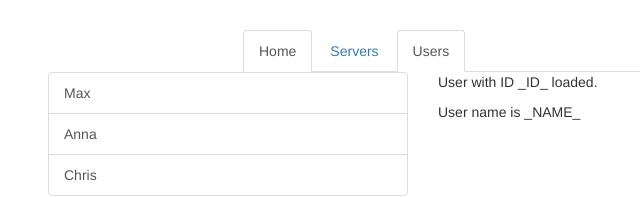
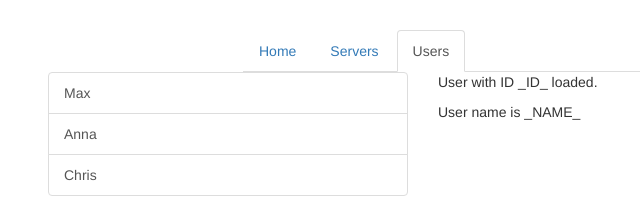
Before and after one commit to shivsuryan/routingAngular, an Angular app: page /users in a window 1280 px wide. Shown: the top 197 px of the page, without its empty margins (22-662 px from the left). Built offline with nearby package versions, Linux system fonts and the light colour scheme.

Commit message:
Make the home tab inactive when clicked on other links.

```diff
--- a/src/app/app.component.html
+++ b/src/app/app.component.html
@@ -2,7 +2,7 @@
   <div class="row">
     <div class="col-xs-12 col-sm-10 col-md-8 col-sm-offset-1 col-md-offset-2">
       <ul class="nav nav-tabs">
-        <li role="presentation" routerLinkActive="active"><a routerLink="/">Home</a></li>
+        <li role="presentation" routerLinkActive="active" [routerLinkActiveOptions]="{exact:true}"><a routerLink="/">Home</a></li>
         <!--Always use absolute paths in the routerLinks attribute as that would avoid errors-->
         <li role="presentation" routerLinkActive="active"><a routerLink="/servers">Servers</a></li>
         <li role="presentation" routerLinkActive="active"><a [routerLink]="['/users']">Users</a></li>
```
